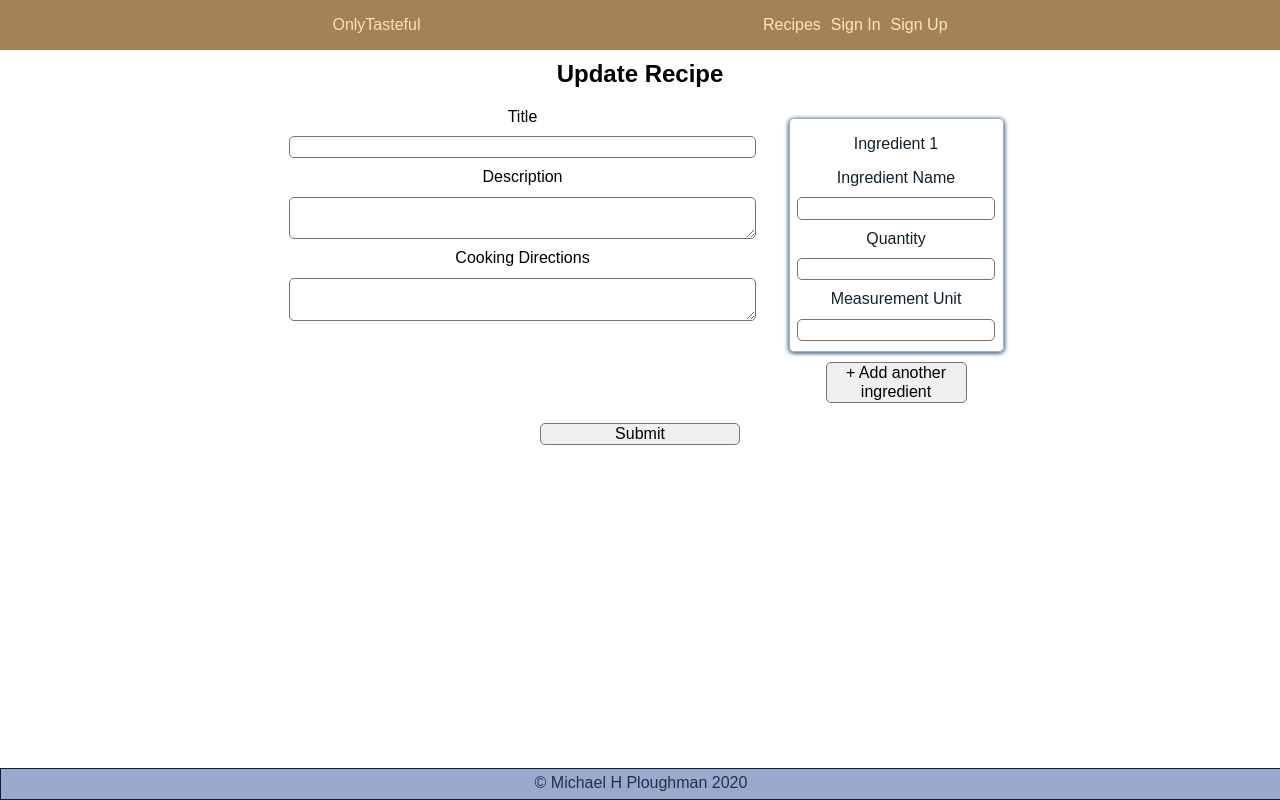
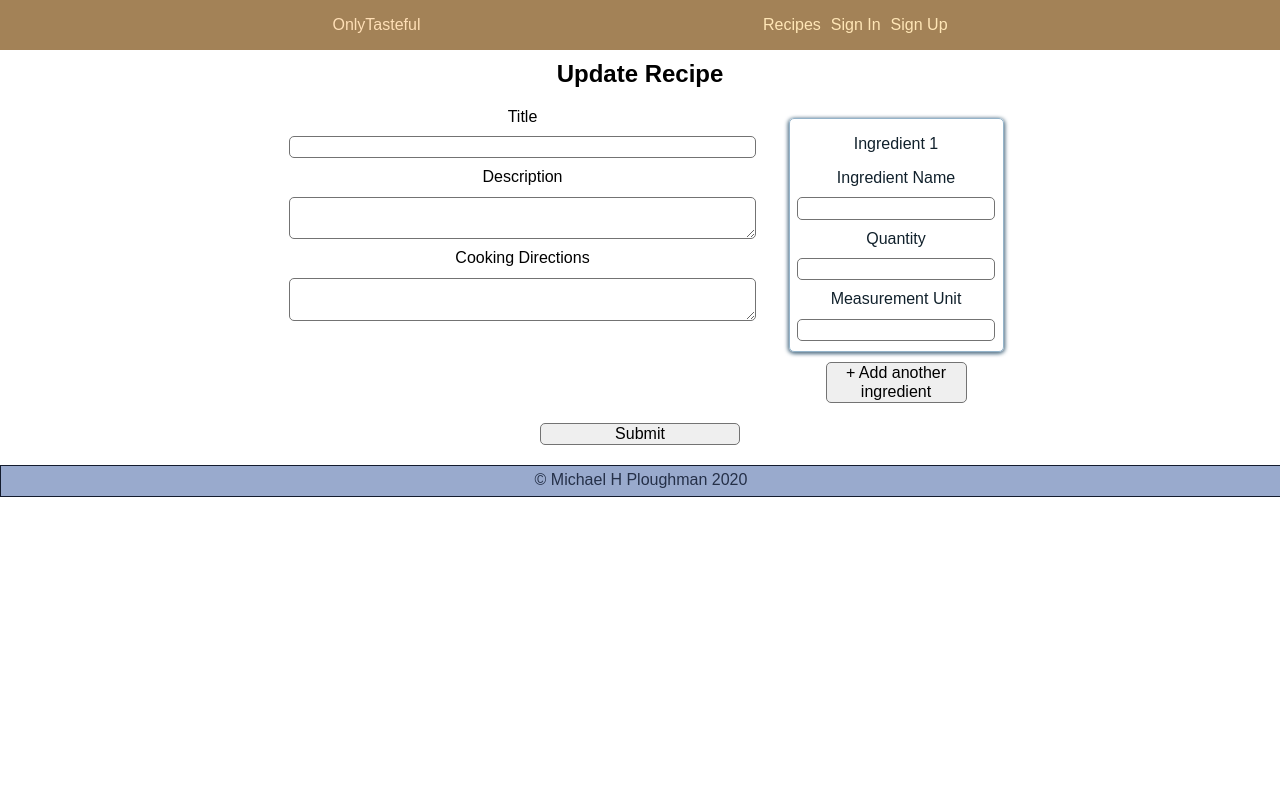
Before and after one commit to Evoxus/OnlyTasteful-client, a React (Create React App) app: page /recipes/1/update in a window 1280 px wide. Built offline with nearby package versions, Linux system fonts and the light colour scheme; no server answers.

Commit message:
Style changes

```diff
--- a/src/components/App/App.css
+++ b/src/components/App/App.css
@@ -1,3 +1,7 @@
+.App {
+  padding-bottom: 25px;
+}
+
 .color-primary-0 { color: #A38257 }	/* Main Primary color */
 .color-primary-1 { color: #FFDFB6 }
 .color-primary-2 { color: #DDBB8E }
--- a/src/components/Footer/Footer.css
+++ b/src/components/Footer/Footer.css
@@ -1,6 +1,4 @@
 footer {
-  position: fixed;
-  bottom: 0;
   background-color: #99AACD;
   border: 1px solid #131B2D;
   color: #253048;
--- a/src/index.css
+++ b/src/index.css
@@ -2,5 +2,4 @@ body {
   text-align: center;
   box-sizing: border-box;
   font-family: Arial, Helvetica, sans-serif;
-  margin-bottom: 50px;
 }
```
